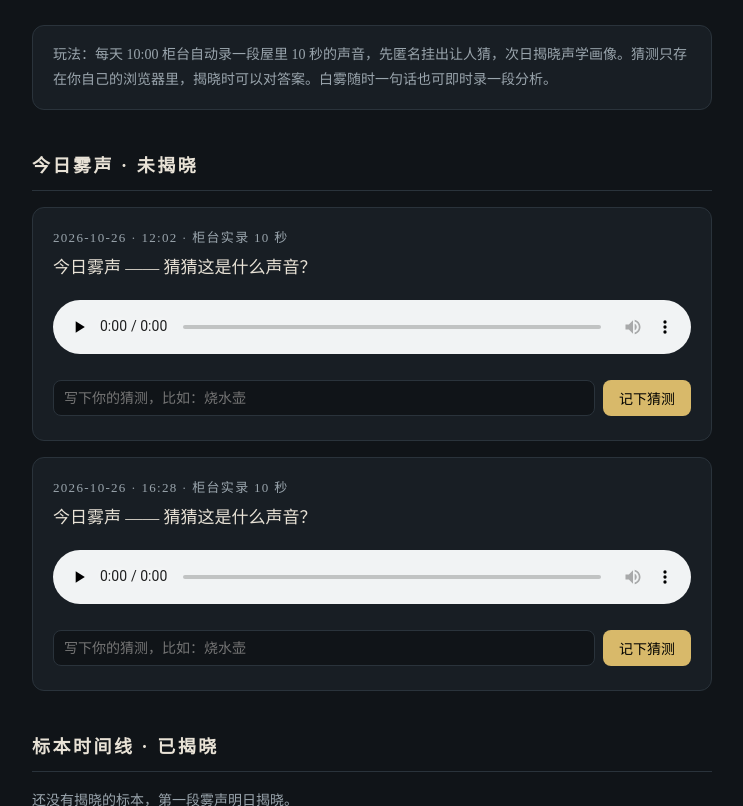
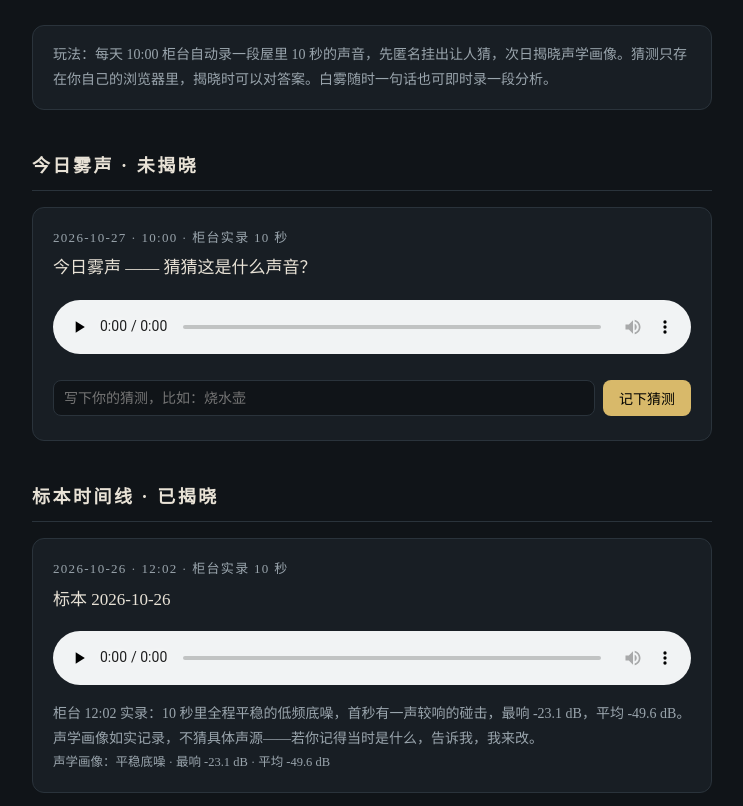
Before and after one commit to SILVER8023/SILVER8023.github.io, a plain HTML site: page sounds.html in a window 1280 px wide. Shown: the part 144-950 px from the top of the page, without its empty margins (268-1011 px from the left). Drawn offline with Linux system fonts and the light colour scheme.

Commit message:
声音标本馆：2026-10-27 雾声 + 揭晓 2026-10-26,2026-10-26-1628

```diff
--- a/sounds.html
+++ b/sounds.html
@@ -40,7 +40,7 @@
   <footer>银色实验室 · 声音标本馆（IDEA-063）· 标本只取自柜台所在的那间屋子 · <a href="index.html">回实验室</a></footer>
 </div>
 <script>
-const DATA = [{"id": "2026-10-26", "date": "2026-10-26", "file": "clips/2026-10-26.mp3", "status": "hidden", "seconds": 10, "recorded_at": "12:02"}, {"id": "2026-10-26-1628", "date": "2026-10-26", "file": "clips/2026-10-26-1628.mp3", "status": "hidden", "seconds": 10, "recorded_at": "16:28"}];
+const DATA = [{"id": "2026-10-26", "date": "2026-10-26", "file": "clips/2026-10-26.mp3", "status": "revealed", "note": "柜台 12:02 实录：10 秒里全程平稳的低频底噪，首秒有一声较响的碰击，最响 -23.1 dB，平均 -49.6 dB。声学画像如实记录，不猜具体声源——若你记得当时是什么，告诉我，我来改。", "seconds": 10, "recorded_at": "12:02", "stats": {"duration": 10.0, "mean_volume": -49.6, "max_volume": -23.1, "segments": [[0.0, 0.59], [2.64, 4.79], [7.21, 9.06]], "character": "平稳底噪"}}, {"id": "2026-10-26-1628", "date": "2026-10-26", "file": "clips/2026-10-26-1628.mp3", "status": "revealed", "note": "白雾在房间里用手机放音乐，录到的音乐声很小、听不清楚。", "seconds": 10, "recorded_at": "16:28", "stats": {"duration": 10.0, "mean_volume": -44.5, "max_volume": -8.8, "segments": [[0.0, 2.91], [4.19, 8.17], [8.89, 10.0]], "character": "手机音乐声（很小）"}}, {"id": "2026-10-27", "date": "2026-10-27", "file": "clips/2026-10-27.mp3", "status": "hidden", "seconds": 10, "recorded_at": "10:00"}];
 function esc(s){return String(s).replace(/&/g,'&amp;').replace(/</g,'&lt;').replace(/>/g,'&gt;')}
 function card(s, hidden){
   let html = '<div class="card"><div class="date">'+esc(s.date)+' · '+esc(s.recorded_at)+' · 柜台实录 '+esc(s.seconds)+' 秒</div>';
```
